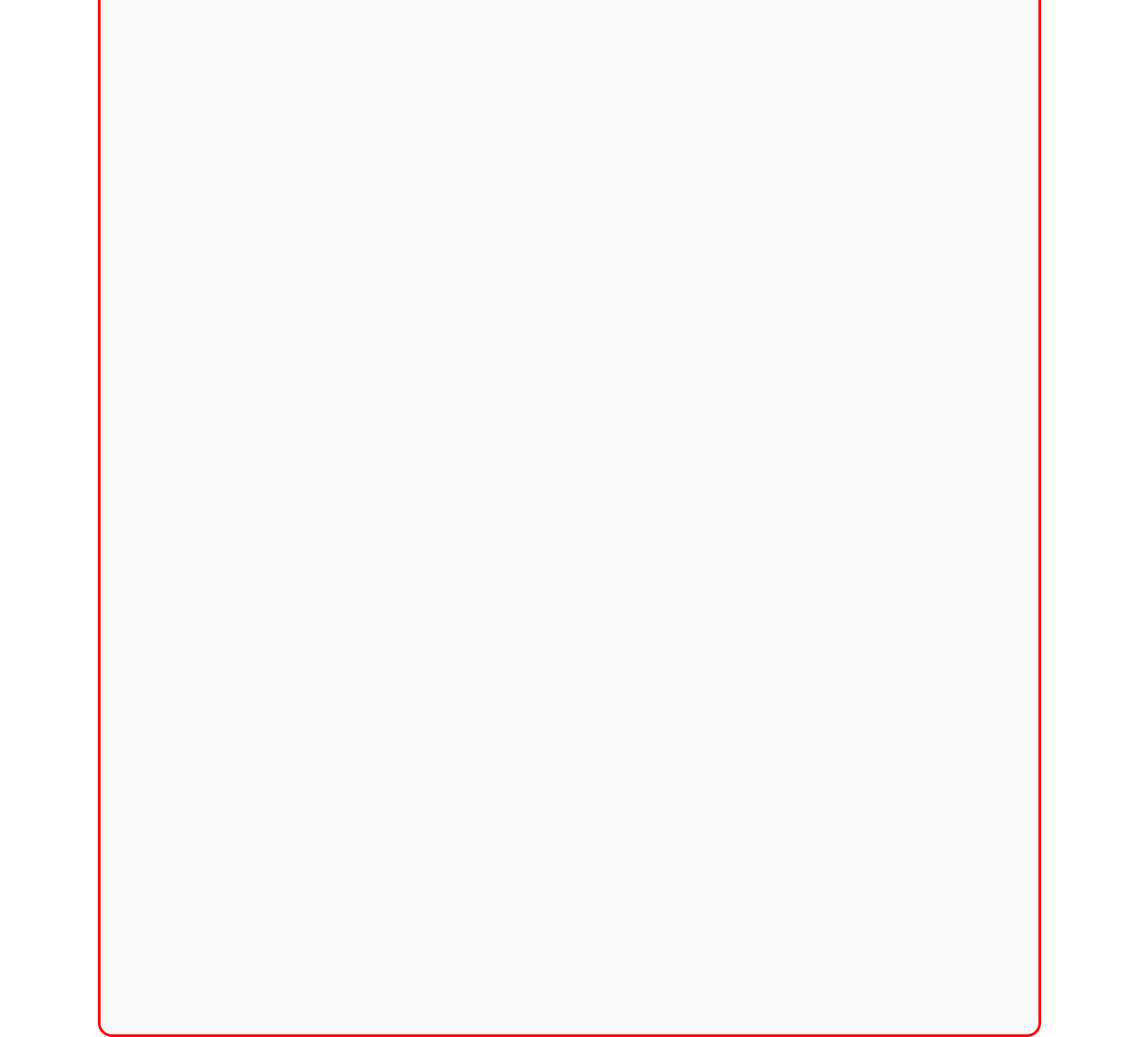
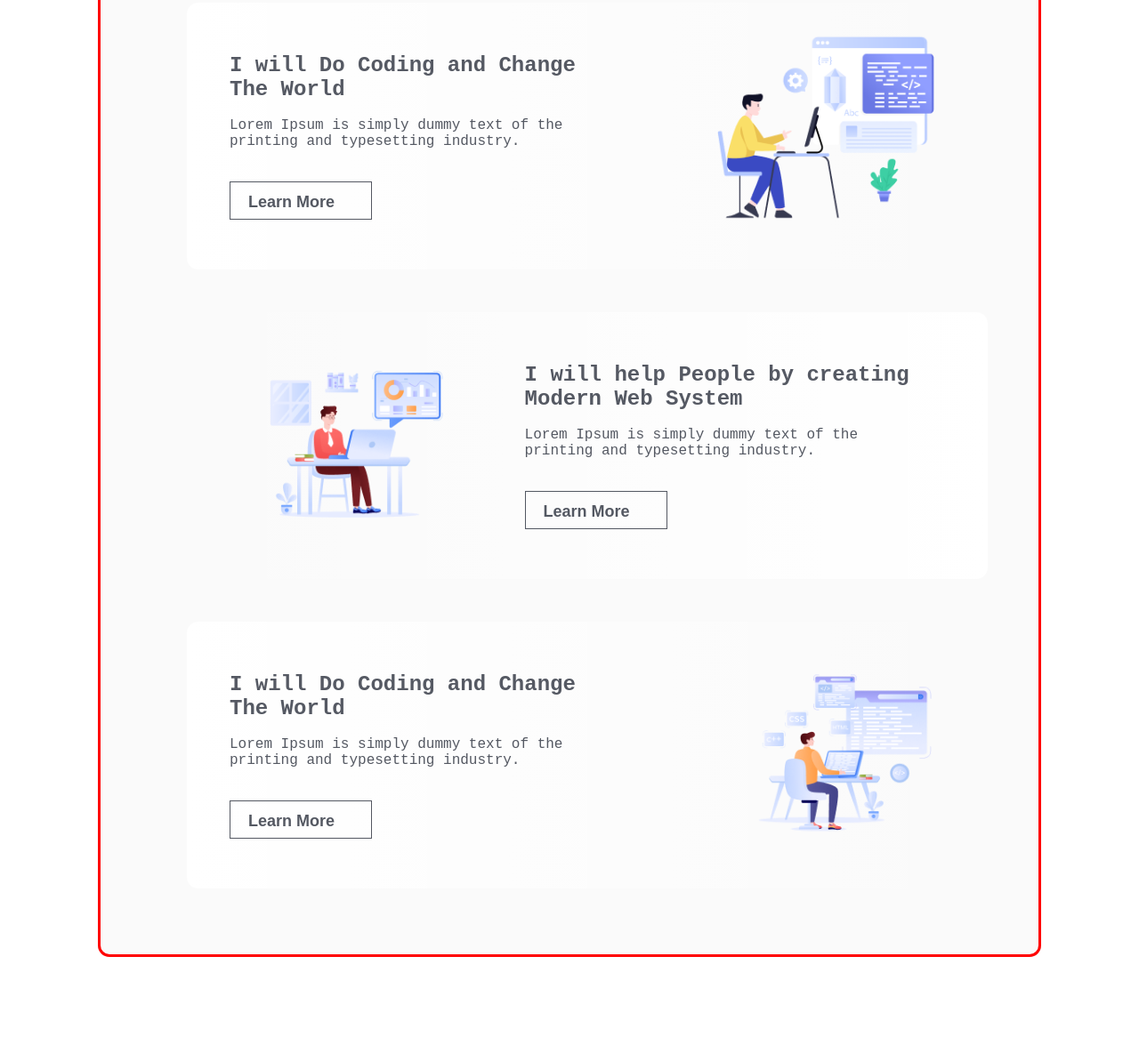
Before and after one commit to Hafiz-Al-Shams/B10A1, a plain HTML site: page index.html in a window 1280 px wide. Shown: the part 1094-2260 px from the top of the page at 89% size. Drawn offline with Linux system fonts and the light colour scheme; a web font is replaced by a local one.

Commit message:
why-WD section done

```diff
--- a/index.html
+++ b/index.html
@@ -32,11 +32,39 @@
         <section class="why-WD">
             <div class="why-WD-texts">
                 <h1 class="heading2">Why Web Development??</h1>
-                <p class="paragraph1">Lorem Ipsum is simply dummy text of the printing and typesetting industry. Lorem Ipsum has been the industry's standard dummy text.</p>
+                <p class="paragraph1">Lorem Ipsum is simply dummy text of the printing and typesetting industry. Lorem
+                    Ipsum has been the industry's standard dummy text.</p>
             </div>
-            <div></div>
-            <div></div>
-            <div></div>
+            <div class="why-WD-frame" id="why-WD-frame1">
+                <div id="why-WD-frame1-left">
+                    <h2 class="heading3">I will Do Coding and Change The World</h2>
+                    <p class="paragraph1">Lorem Ipsum is simply dummy text of the printing and typesetting industry.</p>
+                    <button class="button1">Learn More</button>
+                </div>
+                <div id="why-WD-frame1-right">
+                    <img src="assets/Layer_1.png" alt="">
+                </div>
+            </div>
+            <div class="why-WD-frame" id="why-WD-frame2">
+                <div id="why-WD-frame2-left">
+                    <img src="assets/Group-3.png" alt="">
+                </div>
+                <div id="why-WD-frame2-right">
+                    <h2 class="heading3">I will help People by creating Modern Web System</h2>
+                    <p class="paragraph1">Lorem Ipsum is simply dummy text of the printing and typesetting industry.</p>
+                    <button class="button1">Learn More</button>
+                </div>
+            </div>
+            <div class="why-WD-frame" id="why-WD-frame3">
+                <div id="why-WD-frame3-left">
+                    <h2 class="heading3">I will Do Coding and Change The World</h2>
+                    <p class="paragraph1">Lorem Ipsum is simply dummy text of the printing and typesetting industry.</p>
+                    <button class="button1">Learn More</button>
+                </div>
+                <div id="why-WD-frame3-right">
+                    <img src="assets/Group-4.png" alt="">
+                </div>
+            </div>
         </section>
         <!-- why-WD section ends here -->
     </main>
--- a/style.css
+++ b/style.css
@@ -9,12 +9,14 @@
     font-style: normal;
 }
 
+
 /* shared styles */
 * {
     box-sizing: border-box;
     margin: 0;
     padding: 0;
 }
+
 
 .heading1 {
     color: rgb(13, 19, 33);
@@ -24,16 +26,41 @@
 
 .heading2 {
     color: rgb(13, 19, 33);
-    font-size: 32px;
+    font-size: 35px;
     font-weight: 800;
+}
+
+.heading3 {
+    color: rgba(13, 19, 33, 0.7);
+    font-size: 24px;
+    font-weight: 700;
 }
 
 .paragraph1 {
     opacity: 0.7;
     color: rgb(13, 19, 33);
     font-size: 16px;
-    font-weight: 400;
+    font-weight: 500;
 }
+
+.button1 {
+    width: 160px;
+    height: 43px;
+    text-align: left;
+    padding: 12px 20px 12px 20px;
+    border: 1px solid rgb(13, 19, 33);
+    opacity: 0.7;
+    color: rgb(13, 19, 33);
+    font-size: 18px;
+    font-weight: 600;
+    background: transparent;
+    cursor: pointer;
+}
+
+.button1:hover {
+    background-color: rgba(13, 19, 33, 0.138);
+}
+
 
 
 /* header style starts here */
@@ -60,7 +87,7 @@ header>nav>button {
     padding: 17px 24px 17px 24px;
     border: 1px solid rgb(13, 19, 33);
     border-radius: 8px;
-    align-items: center;
+    text-align: center;
     opacity: 0.8;
     background: transparent;
     cursor: pointer;
@@ -110,7 +137,7 @@ header>.banner>#banner-content {
 #banner-content>button {
     width: 208px;
     height: 66px;
-    align-items: center;
+    text-align: center;
     padding: 21px 24px 21px 24px;
     border: none;
     border-radius: 8px;
@@ -138,20 +165,122 @@ main>section {
     border: 3px solid rgb(255, 0, 0);
 }
 
+
 /* why-WD section style starts here */
 .why-WD {
-    height: 1390px;
+    height: 1300px;
     padding: 70px 97px 70px 97px;
-    border-radius: 16px;
+    border-radius: 13px;
     background: rgba(13, 19, 33, 0.02);
 }
 
-.why-WD .why-WD-texts {
+
+.why-WD>.why-WD-texts {
     width: 820px;
-    margin: 0 auto;
-    border: 3px solid rgb(0, 255, 85);
+    margin: 0 auto 58px;
+    /* border: 3px solid rgb(0, 255, 85); */
     text-align: center;
 }
-.why-WD .why-WD-texts>h1{
+
+.why-WD>.why-WD-texts>h1 {
     margin-bottom: 20px;
 }
+
+
+.why-WD>.why-WD-frame {
+    width: 900px;
+    height: 300px;
+    /* border: 3px solid tomato; */
+    padding: 48px;
+    display: flex;
+    justify-content: space-between;
+    align-items: center;
+    margin-bottom: 48px;
+    border-radius: 13px;
+}
+
+
+#why-WD-frame1 {
+    background: linear-gradient(90.00deg, rgb(255, 255, 255), rgba(255, 255, 255, 0) 100%);
+}
+
+#why-WD-frame1-left {
+    width: 55%;
+    /* border: 3px solid rgb(0, 8, 255); */
+}
+
+#why-WD-frame1-left>h2 {
+    margin-bottom: 18px;
+}
+
+#why-WD-frame1-left>p {
+    margin-bottom: 36px;
+}
+
+#why-WD-frame1-right {
+    width: 40%;
+    /* border: 3px solid rgb(0, 8, 255); */
+    text-align: right;
+}
+
+#why-WD-frame1-right>img {
+    width: 80%;
+}
+
+
+#why-WD-frame2 {
+    background: linear-gradient(270.00deg, rgb(255, 255, 255), rgba(255, 255, 255, 0) 100%);
+    justify-content: center;
+    gap: 20px;
+}
+
+#why-WD-frame2-left {
+    width: 35%;
+    /* border: 3px solid rgb(0, 8, 255); */
+}
+
+#why-WD-frame2-left>img {
+    width: 80%;
+}
+
+#why-WD-frame2-right {
+    width: 55%;
+    /* border: 3px solid rgb(0, 8, 255); */
+    text-align: left;
+}
+
+#why-WD-frame2-right>h2 {
+    margin-bottom: 18px;
+}
+
+#why-WD-frame2-right>p {
+    margin-bottom: 36px;
+}
+
+
+#why-WD-frame3 {
+    background: linear-gradient(90.00deg, rgb(255, 255, 255), rgba(255, 255, 255, 0) 100%);
+}
+
+#why-WD-frame3-left {
+    width: 55%;
+    /* border: 3px solid rgb(0, 8, 255); */
+}
+
+#why-WD-frame3-left>h2 {
+    margin-bottom: 18px;
+}
+
+#why-WD-frame3-left>p {
+    margin-bottom: 36px;
+}
+
+#why-WD-frame3-right {
+    width: 35%;
+    /* border: 3px solid rgb(0, 8, 255); */
+    text-align: right;
+}
+
+#why-WD-frame3-right>img {
+    width: 80%;
+}
```
